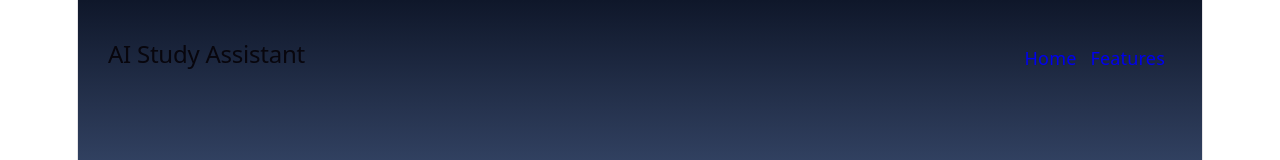
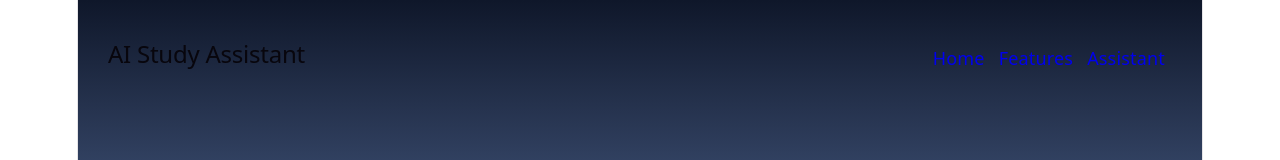
Before and after one commit to Elissaios-Christodoulou/ai-study-assistant, a React (Vite) app: page / in a window 1280 px wide. Shown: the top 160 px of the page. Built offline with nearby package versions, Linux system fonts and the light colour scheme.

Commit message:
Add Assistant navbar link

```diff
--- a/src/components/Navbar.tsx
+++ b/src/components/Navbar.tsx
@@ -82,6 +82,10 @@ function Navbar() {
         <a href="#features" onClick={() => setIsMenuOpen(false)}>
           Features
         </a>
+
+        <a href="#assistant" onClick={() => setIsMenuOpen(false)}>
+          Assistant
+        </a>
       </div>
     </nav>
   );
```
